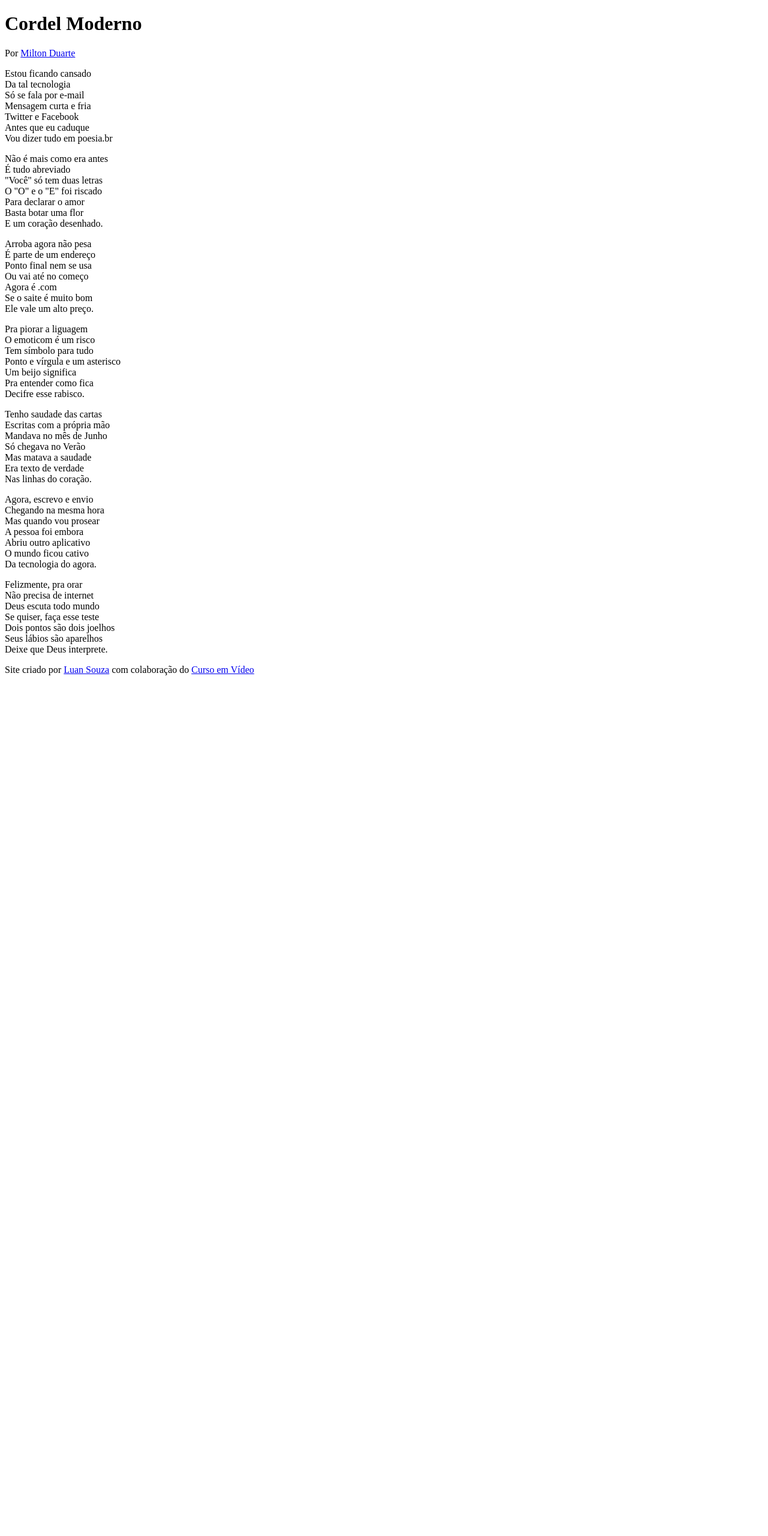
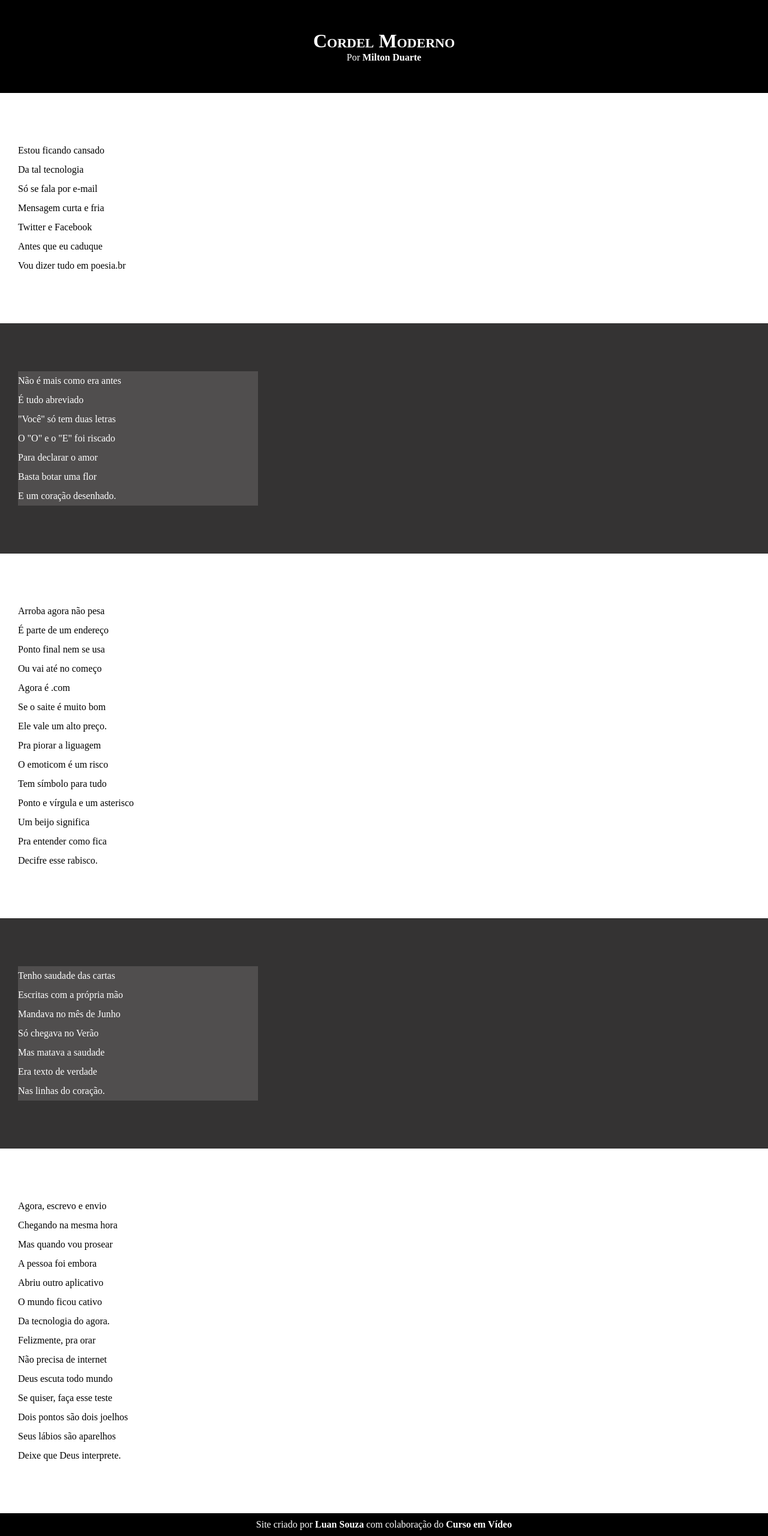
Before and after one commit to LuanSouza329/Estudos, a PHP site: page / in a window 1280 px wide. Shown: the whole page at 60% size. Before the commit the page ends 1126 px from the top, so only its background shows below. Run offline with PHP 8.4, Linux system fonts and the light colour scheme.

Commit message:
"Att no css"

```diff
--- a/HTML/desafio12/css/estilo.css
+++ b/HTML/desafio12/css/estilo.css
@@ -1 +1,62 @@
 @charset "UTF-8";
+
+* {
+    margin: 0;
+    padding: 0;
+}
+
+html, body {
+    min-height: 100vh;
+    background-color: darkgray;
+}
+
+header {
+    background-color: black;
+    color: white;
+    text-align: center;
+}header > h1 {
+    padding-top: 50px;
+    font-variant: small-caps;
+}
+
+header > p {
+    padding-bottom: 50px;
+}
+
+header a, footer a {
+    color: white;
+    text-decoration: none;
+    font-weight: bolder;
+}
+header a:hover, footer a:hover {
+    text-decoration: underline;
+}
+
+section {
+    padding-top: 10vh;
+    padding-bottom: 10vh;
+    line-height: 2em;
+    padding-left: 30px;
+}
+
+section.normal {
+    background-color: white;
+    color: black;
+}
+
+section.imagem {
+    background-color: rgb(52, 51, 51);
+    color: white;
+}
+
+section.imagem > p {
+    background-color: rgb(80, 78, 78);
+    width: 400px;
+}
+
+footer {
+    background-color: black;
+    color: white;
+    text-align: center;
+    padding: 10px;
+}
--- a/HTML/desafio12/index.html
+++ b/HTML/desafio12/index.html
@@ -14,7 +14,7 @@
         </p>
     </header>
 
-    <section>
+    <section class="normal">
         <p>
             Estou ficando cansado <br>
             Da tal tecnologia <br>
@@ -26,7 +26,7 @@
         </p>
     </section>
 
-    <section>
+    <section class="imagem">
         <p>
             Não é mais como era antes <br>
             É tudo abreviado <br>
@@ -38,7 +38,7 @@
         </p>
     </section>
 
-    <section>
+    <section class="normal">
         <p>
             Arroba agora não pesa <br>
             É parte de um endereço <br>
@@ -60,7 +60,7 @@
         </p>
     </section>
 
-    <section>
+    <section class="imagem">
         <p>
             Tenho saudade das cartas <br>
             Escritas com a própria mão <br>
@@ -72,7 +72,7 @@
         </p>
     </section>
 
-    <section>
+    <section class="normal">
         <p>
             Agora, escrevo e envio <br>
             Chegando na mesma hora <br>
```
